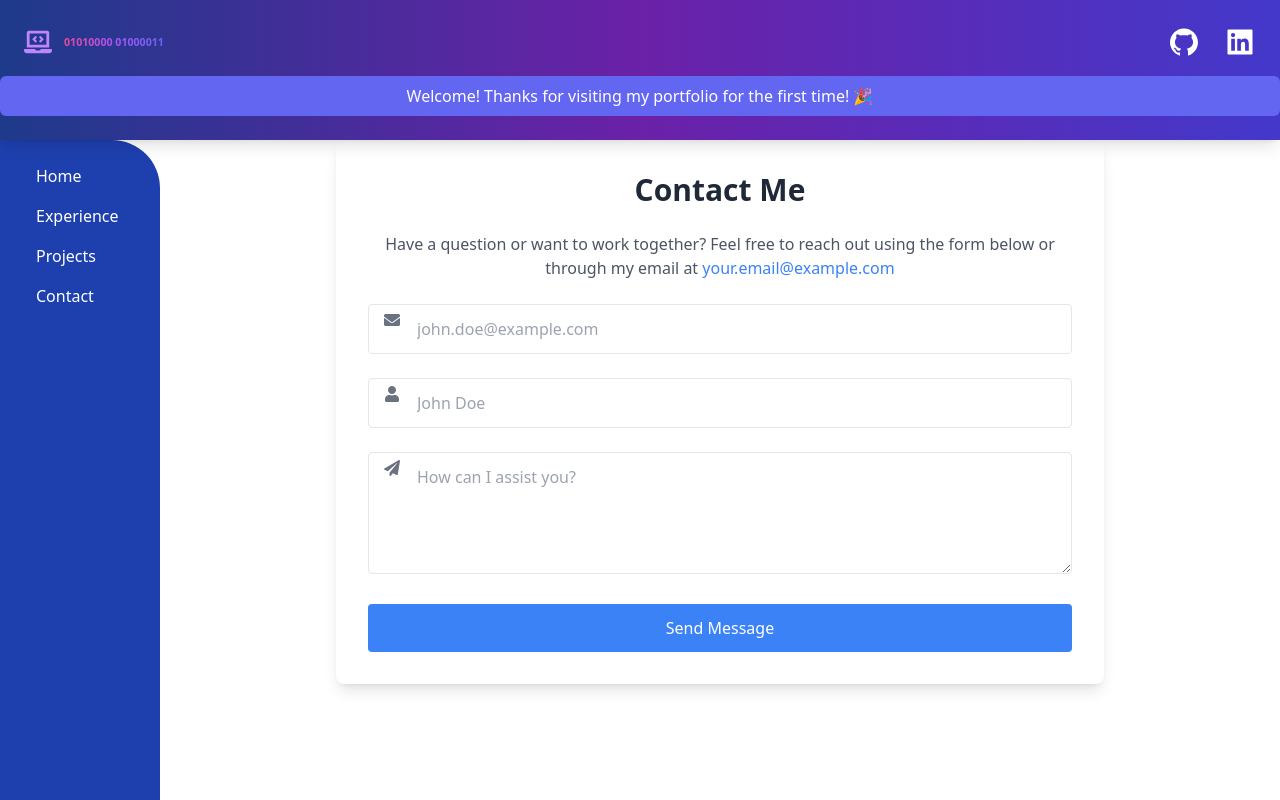
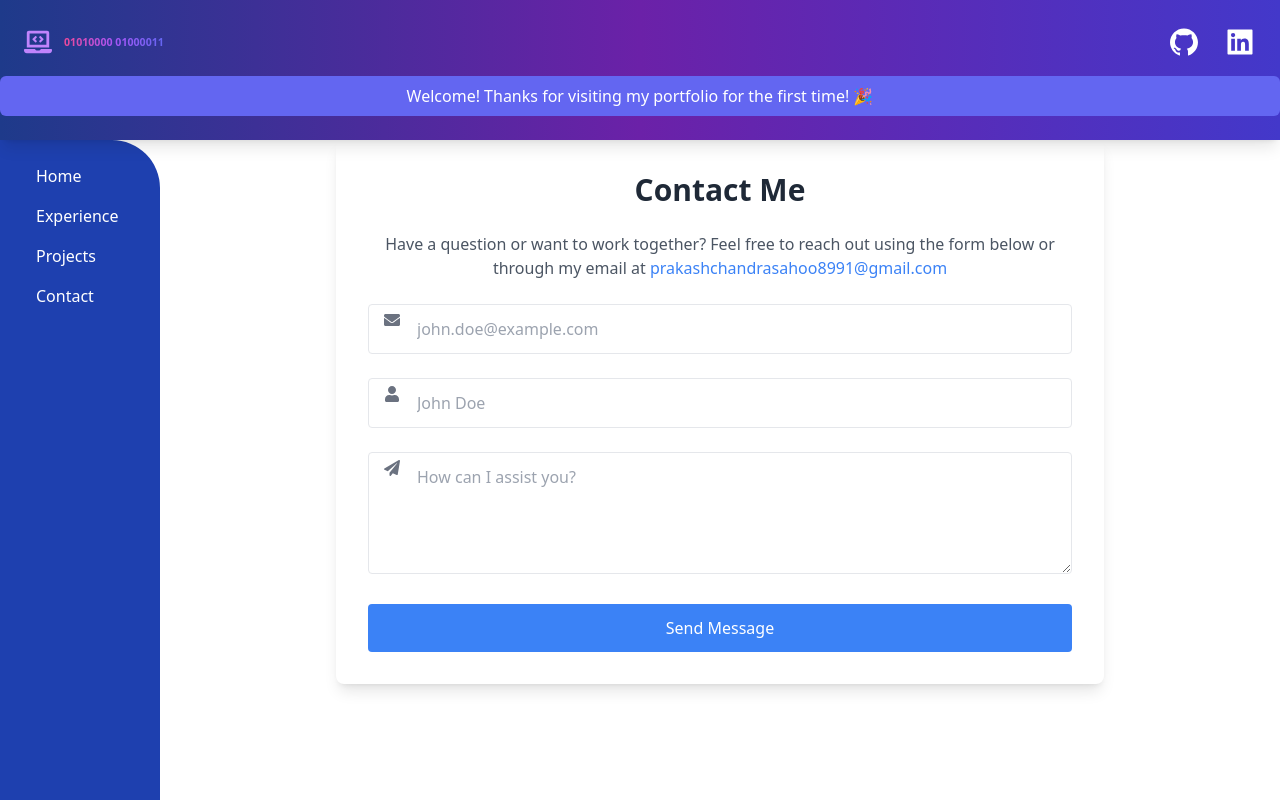
Before and after one commit to prakasham-om/portfolio, a React (Vite) app in the folder myapp/: page /contact in a window 1280 px wide. Shown: the top 800 px of the page. Built offline with nearby package versions, Linux system fonts and the light colour scheme.

Commit message:
Update Contact.jsx

```diff
--- a/myapp/src/components/Contact.jsx
+++ b/myapp/src/components/Contact.jsx
@@ -62,7 +62,7 @@ function Contact() {
       <p className="mb-6 text-center text-gray-600">
         Have a question or want to work together? Feel free to reach out using the form below or through my email at{' '}
         <a href="mailto:your.email@example.com" className="text-blue-500 hover:underline">
-          your.email@example.com
+          prakashchandrasahoo8991@gmail.com
         </a>
       </p>
       <form onSubmit={handleSubmit} className="space-y-6">
```
